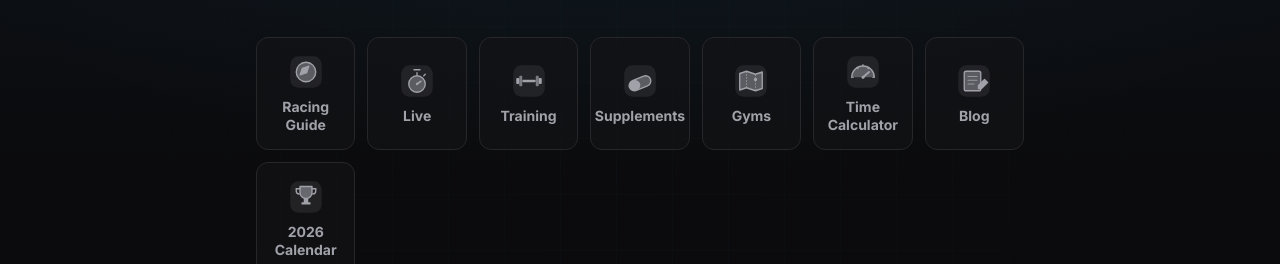
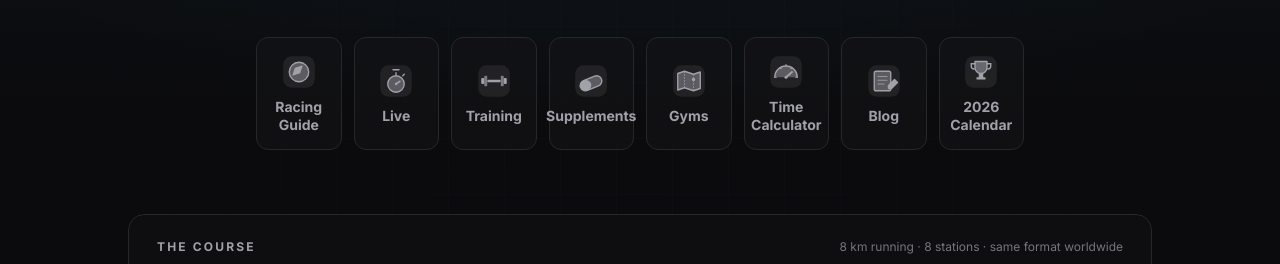
Before and after one commit to Snigelmos/Hyrox-guide, an Astro site: page / in a window 1280 px wide. Shown: the part 503-767 px from the top of the page. Built offline with nearby package versions, Linux system fonts and the light colour scheme; Astro itself is replaced by a stand-in of ours.

Commit message:
fix(hero): switch hero quick-nav to xl:grid-cols-8 so 8 tiles fit cleanly
Adding the Live tile in 49f518b bumped the hero quick-nav from 7 to 8
items, leaving an orphan 8th tile on a second row at the lg breakpoint.
Step the grid down to 4 cols at lg (4x2, symmetric) and up to 8 at xl
(single row), so the orphan disappears across all viewports without
restructuring the nav itself.

```diff
--- a/src/components/Hero.astro
+++ b/src/components/Hero.astro
@@ -40,7 +40,7 @@ import { primaryNav } from "../config/nav";
 
       <nav
         aria-label="Primary sections"
-        class="grid grid-cols-2 sm:grid-cols-4 lg:grid-cols-7 gap-2 sm:gap-3 max-w-4xl mx-auto"
+        class="grid grid-cols-2 sm:grid-cols-4 xl:grid-cols-8 gap-2 sm:gap-3 max-w-4xl mx-auto"
       >
         {primaryNav.map((link) => (
           <a
```
